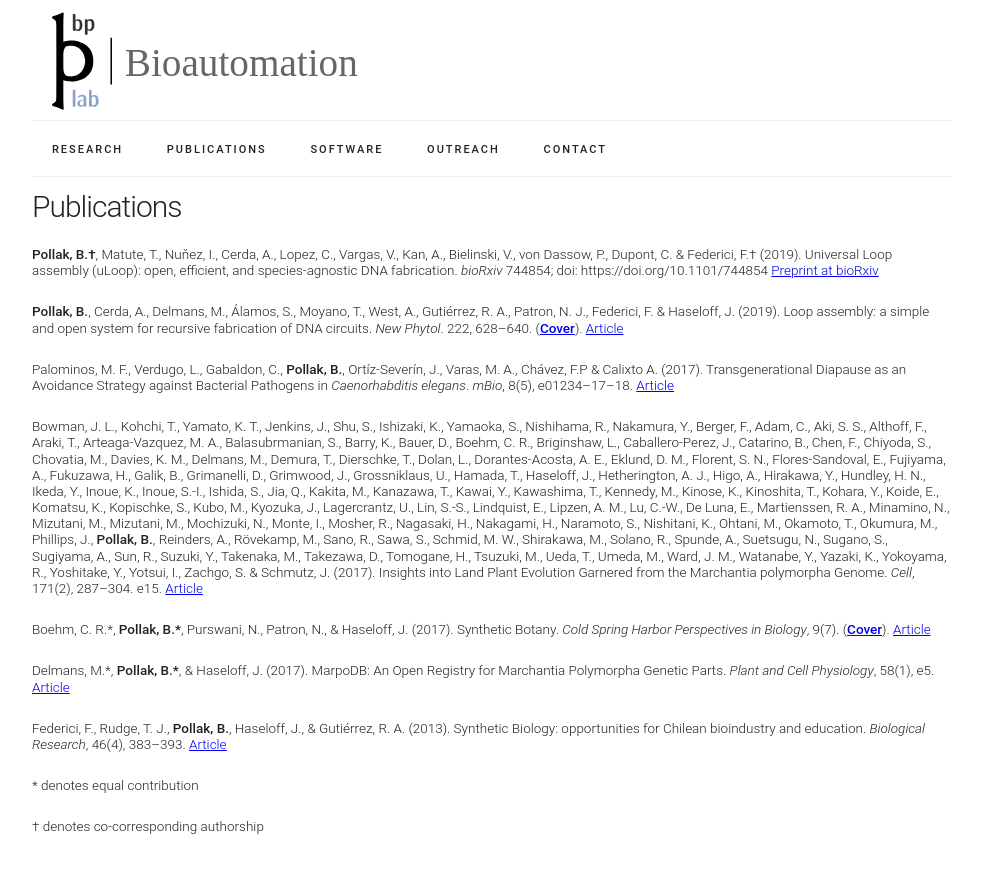
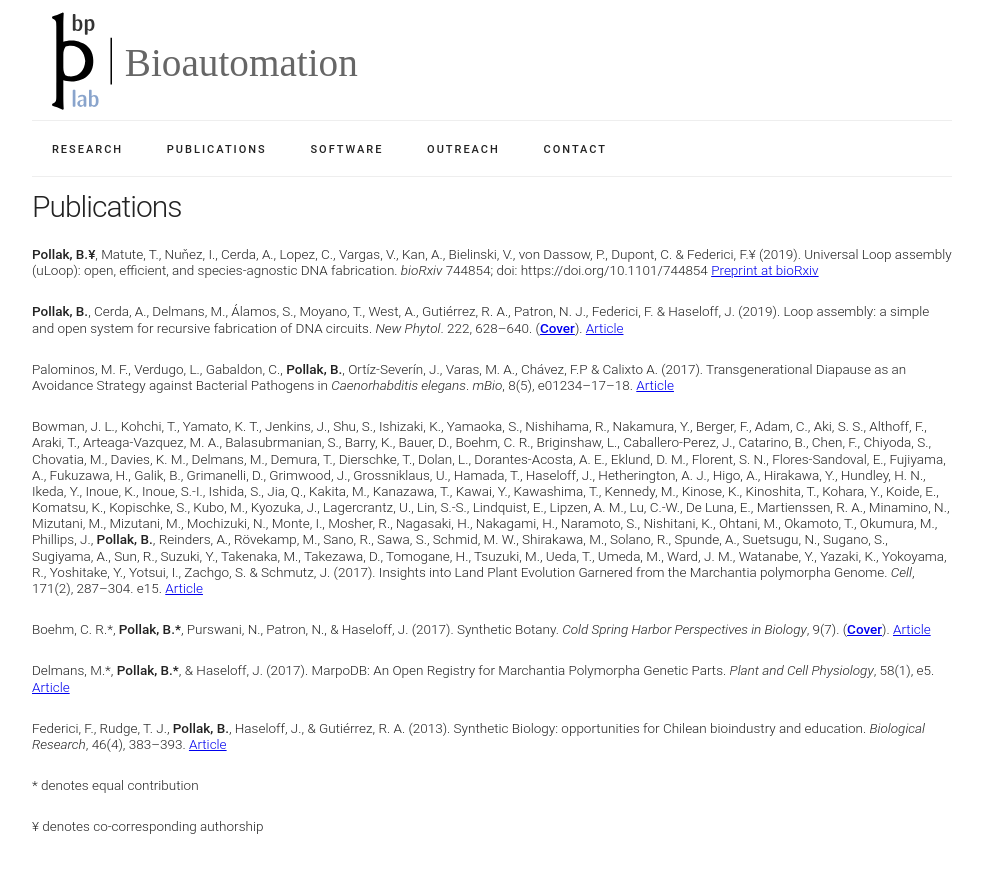
Before and after one commit to bpollakw/bplab.xyz, a Jekyll site: the page built from publications.html, in a window 1280 px wide. Shown: the top 873 px of the page, without its empty margins (148-1131 px from the left). Built offline with Jekyll 4.4.1, drawn with Linux system fonts in a browser that asks for light colours.

Commit message:
update publications

```diff
--- a/publications.html
+++ b/publications.html
@@ -4,7 +4,7 @@ title: Pollak lab - Biautomation - Publications
 ---
 
 <h3>Publications</h3>
-<p class="small"><b>Pollak, B.†</b>, Matute, T., Nuňez, I., Cerda, A., Lopez, C., Vargas, V., Kan, A., Bielinski, V., von Dassow, P., Dupont, C. & Federici, F.† (2019). Universal Loop assembly (uLoop): open, efficient, and species-agnostic DNA fabrication. <i>bioRxiv</i> 744854; doi: https://doi.org/10.1101/744854 <a href="https://www.biorxiv.org/content/10.1101/744854v2" alt="uLoop assembly preprint" target="_blank">Preprint at bioRxiv</a></p>
+<p class="small"><b>Pollak, B.¥</b>, Matute, T., Nuňez, I., Cerda, A., Lopez, C., Vargas, V., Kan, A., Bielinski, V., von Dassow, P., Dupont, C. & Federici, F.¥ (2019). Universal Loop assembly (uLoop): open, efficient, and species-agnostic DNA fabrication. <i>bioRxiv</i> 744854; doi: https://doi.org/10.1101/744854 <a href="https://www.biorxiv.org/content/10.1101/744854v2" alt="uLoop assembly preprint" target="_blank">Preprint at bioRxiv</a></p>
 
 <p class="small"><b>Pollak, B.</b>, Cerda, A., Delmans, M., Álamos, S., Moyano, T., West, A., Gutiérrez, R. A., Patron, N. J., Federici, F. & Haseloff, J.  (2019). Loop assembly: a simple and open system for recursive fabrication of DNA circuits. <i>New Phytol</i>. 222, 628–640. (<a href="https://nph.onlinelibrary.wiley.com/toc/14698137/2019/222/1" alt="Loop assembly, New Phytologist Cover" target="_blank"><b>Cover</b></a>). <a href="https://nph.onlinelibrary.wiley.com/doi/full/10.1111/nph.15625" alt="Loop assembly article" target="_blank">Article</a></p>
 
@@ -19,4 +19,4 @@ title: Pollak lab - Biautomation - Publications
 <p class="small">Federici, F., Rudge, T. J., <b>Pollak, B.</b>, Haseloff, J., & Gutiérrez, R. A. (2013). Synthetic Biology: opportunities for Chilean bioindustry and education. <i>Biological Research</i>, 46(4), 383–393. <a href="https://scielo.conicyt.cl/scielo.php?script=sci_arttext&pid=S0716-97602013000400010&lng=en&nrm=iso&tlng=en" alt="Synthetic Biology: opportunities for Chilean bioindustry" target="_blank">Article</a></p>
 
 <p class="small">* denotes equal contribution</p>
-<p class="small">† denotes co-corresponding authorship</p>
+<p class="small">¥ denotes co-corresponding authorship</p>
```
